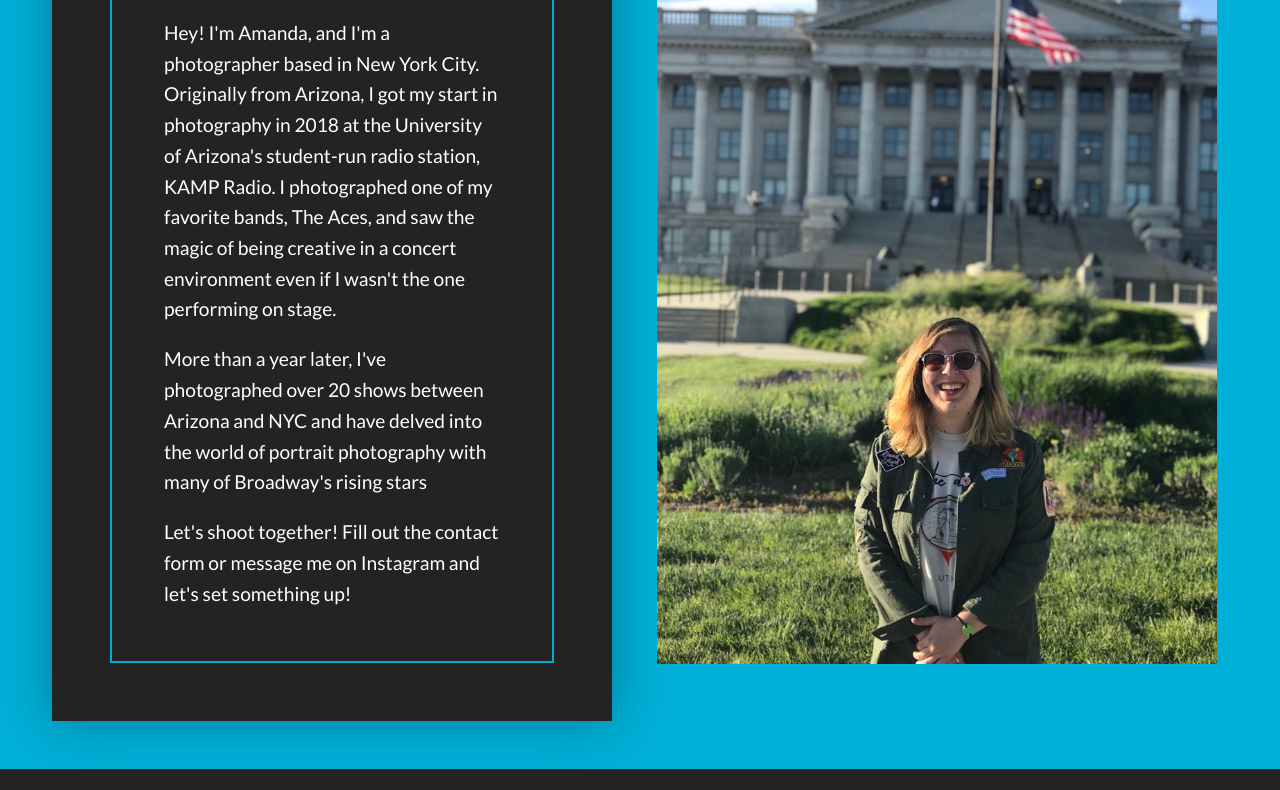
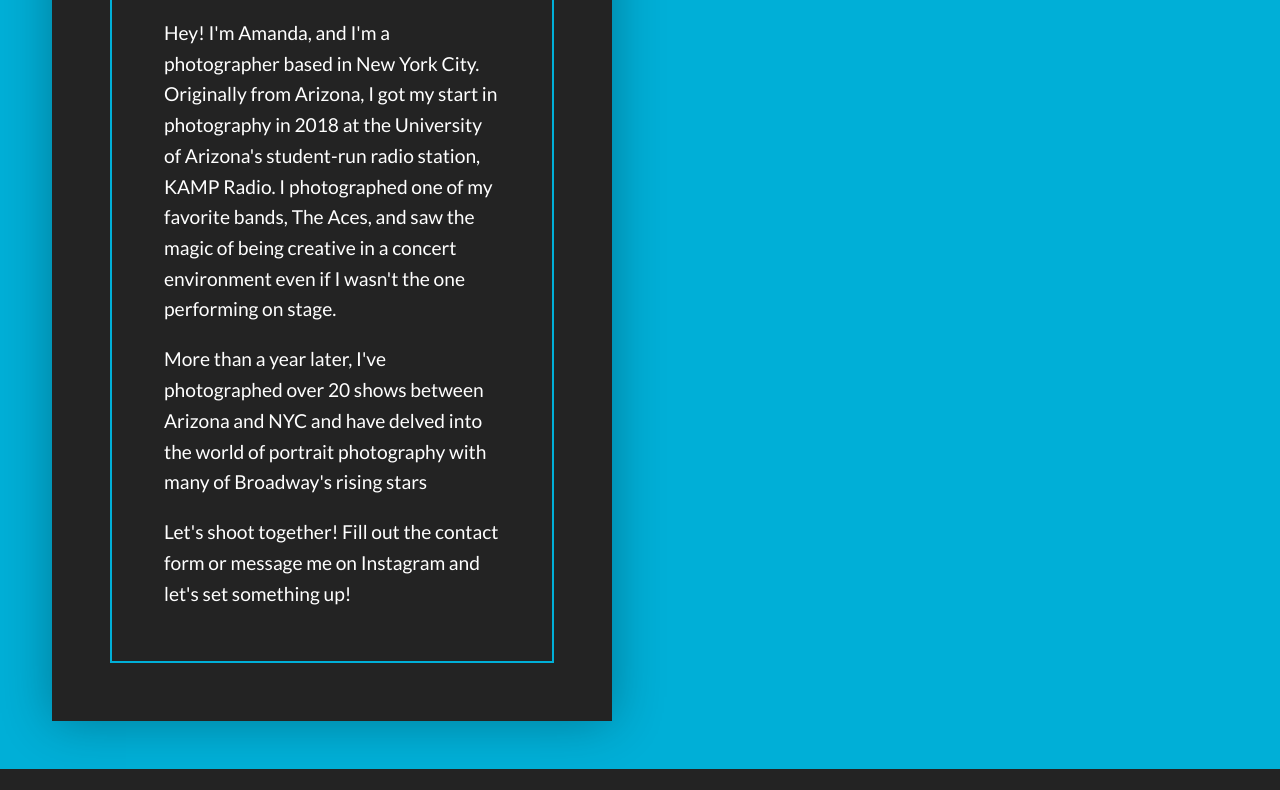
Before and after one commit to achesin/portfolio-website, a Gatsby site: page /about in a window 1280 px wide. Shown: the part 385-1175 px from the top of the page. Built offline with nearby package versions, Linux system fonts and the light colour scheme; Gatsby itself is replaced by a stand-in of ours.

Commit message:
removed picture file:

```diff
--- a/src/pages/about.js
+++ b/src/pages/about.js
@@ -16,7 +16,6 @@ const SecondPage = () => (
         <p>More than a year later, I've photographed over 20 shows between Arizona and NYC and have delved into the world of portrait photography with many of Broadway's rising stars</p>
         <p>Let's shoot together! Fill out the contact form or message me on Instagram and let's set something up!</p>
       </div>
-      <img src={require('../images/amandaAbout.jpg')} class="self-portrait" alt="Amanda in Utah"></img>
     </section>
     </div>
   <Footer/>
```
Also changed, not shown: src/images/amandaabout.jpg (deleted).
